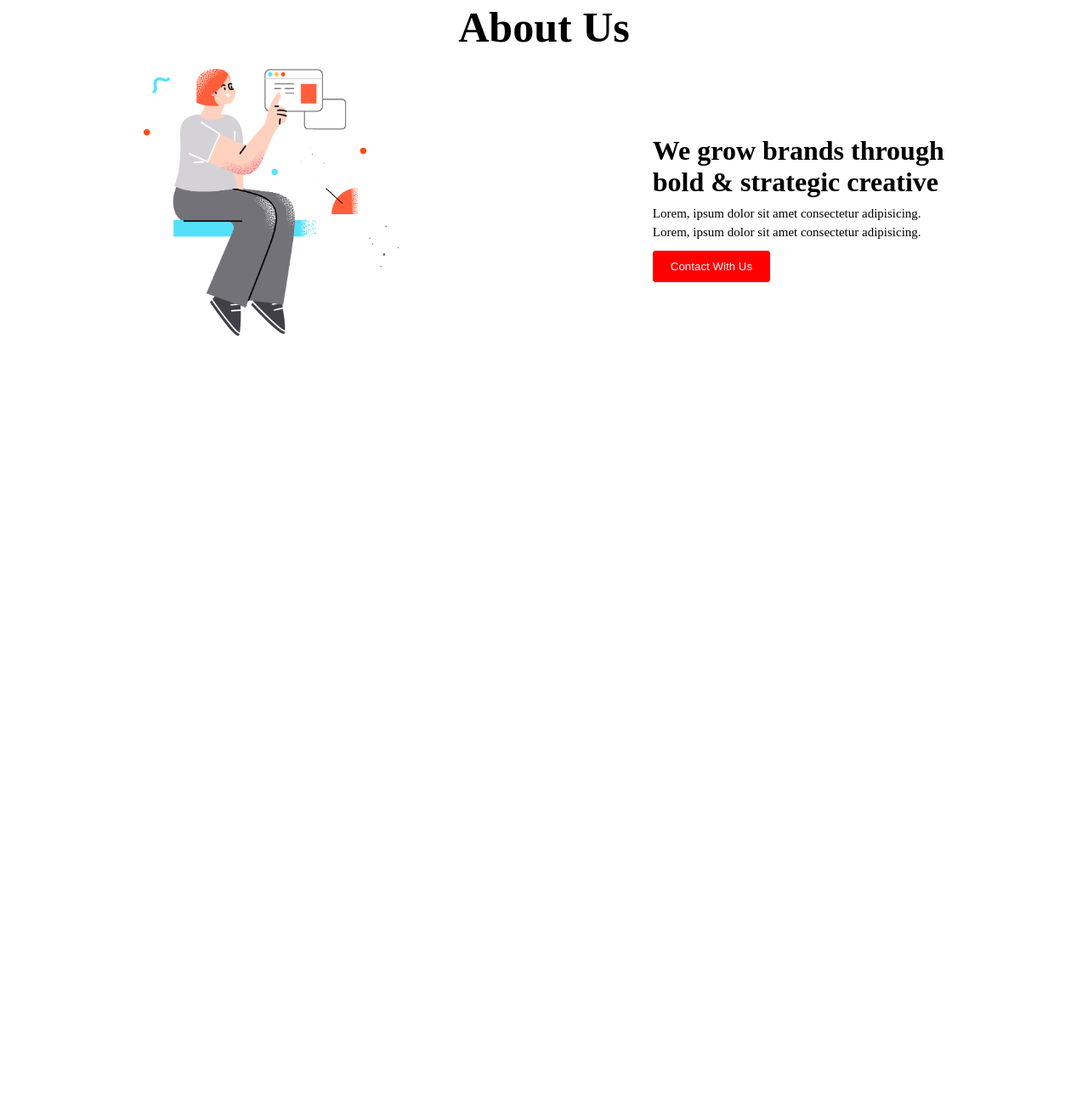
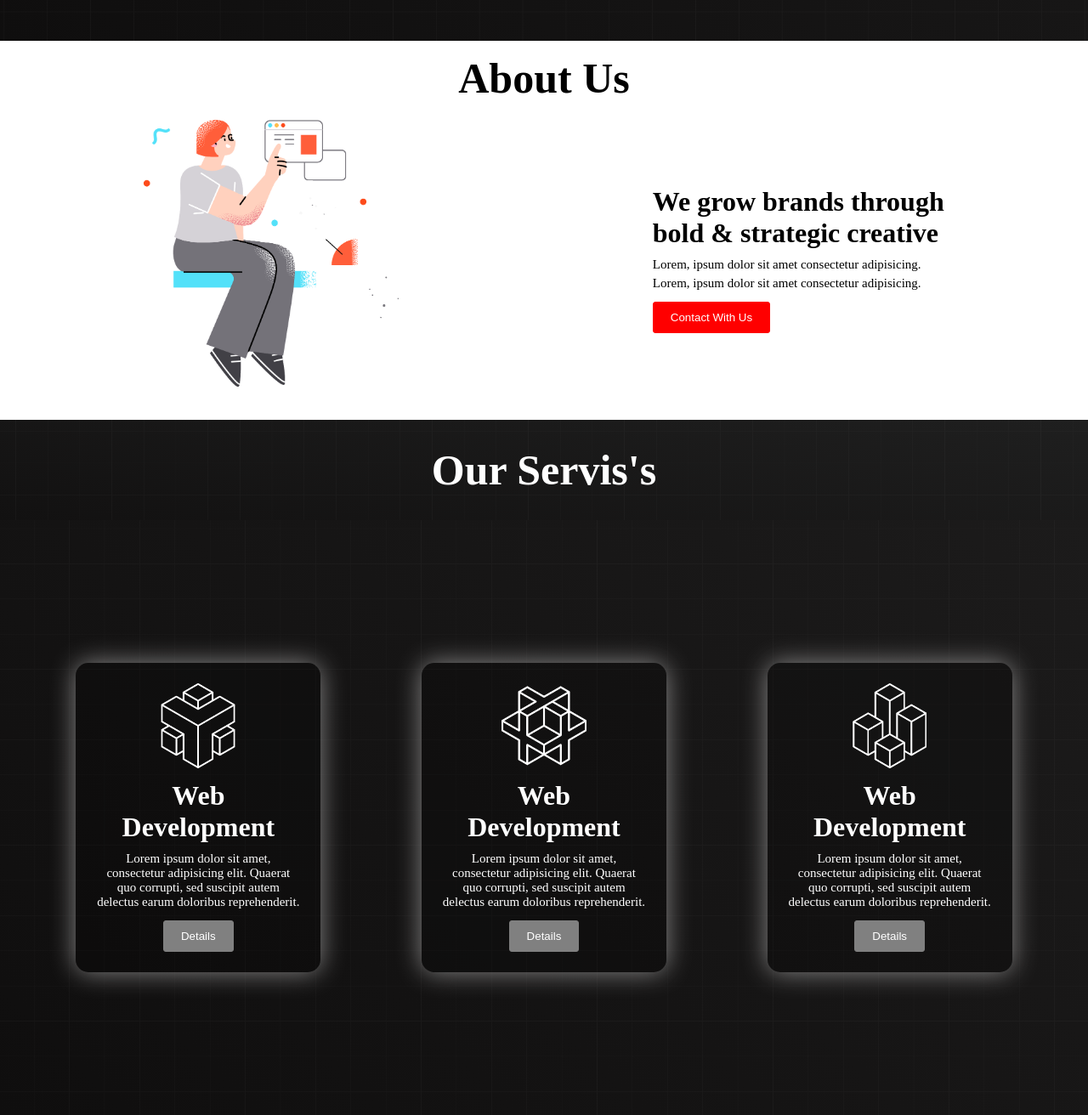
Before and after one commit to soyebsuvo/geek-project, a plain HTML site: page index.html in a window 1280 px wide. Shown: the part 873-2185 px from the top of the page at 85% size. Before the commit the page ends 1292 px from the top, so only its background shows below. Drawn offline with Linux system fonts and the light colour scheme.

Commit message:
service section and design added

```diff
--- a/index.html
+++ b/index.html
@@ -63,13 +63,40 @@
                         bold & strategic creative</h2>
                         <p>Lorem, ipsum dolor sit amet consectetur adipisicing.</p>
                         <p>Lorem, ipsum dolor sit amet consectetur adipisicing.</p>
-                        <button class="btn about-btn">Contact With Us</button>
+                        <button class="btn contact-btn">Contact With Us</button>
                 </div>
             </div>
         </section>
 
         <!-- about us section ends here  -->
 
+        <!-- service section starts here  -->
+
+        <section id="service">
+            <h1 class="title title-bg">Our Servis's</h1>
+            <div class="banner-container service-container">
+                <div class="card">
+                    <img src="images/0.png" alt="">
+                    <h2>Web Development</h2>
+                    <p>Lorem ipsum dolor sit amet, consectetur adipisicing elit. Quaerat quo corrupti, sed suscipit autem delectus earum doloribus reprehenderit.</p>
+                    <button class="btn about-btn">Details</button>
+                </div>
+                <div class="card">
+                    <img src="images/1.png" alt="">
+                    <h2>Web Development</h2>
+                    <p>Lorem ipsum dolor sit amet, consectetur adipisicing elit. Quaerat quo corrupti, sed suscipit autem delectus earum doloribus reprehenderit.</p>
+                    <button class="btn about-btn">Details</button>
+                </div>
+                <div class="card">
+                    <img src="images/2.png" alt="">
+                    <h2>Web Development</h2>
+                    <p>Lorem ipsum dolor sit amet, consectetur adipisicing elit. Quaerat quo corrupti, sed suscipit autem delectus earum doloribus reprehenderit.</p>
+                    <button class="btn about-btn">Details</button>
+                </div>
+            </div>
+        </section>
+
+        <!-- service section ends here  -->
 
     </main>
 
--- a/style.css
+++ b/style.css
@@ -48,7 +48,7 @@
     background-size: cover;
     background-repeat: no-repeat;
     color: white;
-    padding-inline-start: 30px;
+    padding: 30px;
 }
 .banner-text h1{
     font-size: 50px;
@@ -73,14 +73,24 @@
     transition: all .4s;
 }
 
-.banner-text button:hover{
+
+.btn:hover{
     background:none;
     border: 1px solid white;
+    text-decoration: underline;
+    cursor: pointer;
+}
+.contact-btn:hover{
+    color: black;
+    border: none;
+    border: 1px solid black;
+    text-decoration: underline;
+    cursor: pointer;
 }
 
 /* banner section design ends here  */
 
-/* about us section starts here  */
+/* about us section and service section starts here  */
 
 .title{
     font-size: 50px;
@@ -94,18 +104,56 @@
     align-items: center;
     padding: 20px;
 }
-.about-text h2{
+.about-text h2 , .card h2{
     font-size: 32px;
     margin: 10px 0px;
 }
-.about-text p{
+.about-text p , .card p{
     font-size: 15px;
     margin: 5px 0px ;
 }
-/* .about-btn{
+.about-btn{
     background-color: gray;
     border: 1px solid gray;
-} */
+    transition: all .3s;
+}
+.about-btn:hover{
+    padding: 10px 20px ;
+    background-color: red;
+    color: white;
+    border: none;
+    border-radius: 3px;
+    margin-top: 8px;
+    border: 1px solid red;
+    text-decoration: underline;
+}
+.card{
+    margin: 20px;
+    text-align:center;
+    width: 240px;
+    padding: 24px;
+    /* border: 2px solid white; */
+    border-radius: 15px;
+    background-color: rgba(0, 0, 0, 0.229);
+    box-shadow: 0px 0px 30px rgb(136, 135, 135);
+}
+.card img{
+    width: 100px;
+}
+.service-container{
+    height: 80vh;
+    padding: 30px;
+}
+.title-bg{
+    display: flex;
+    justify-content: space-around;
+    background-image: url(images/background.png),linear-gradient(10deg,rgb(18, 17, 17),rgb(31, 31, 31));
+    background-position: center;
+    background-size: cover;
+    background-repeat: no-repeat;
+    color: white;
+    padding: 30px;
+}
 
 
-/* about us section ends here  */
+/* about us section and service section ends here  */
```
